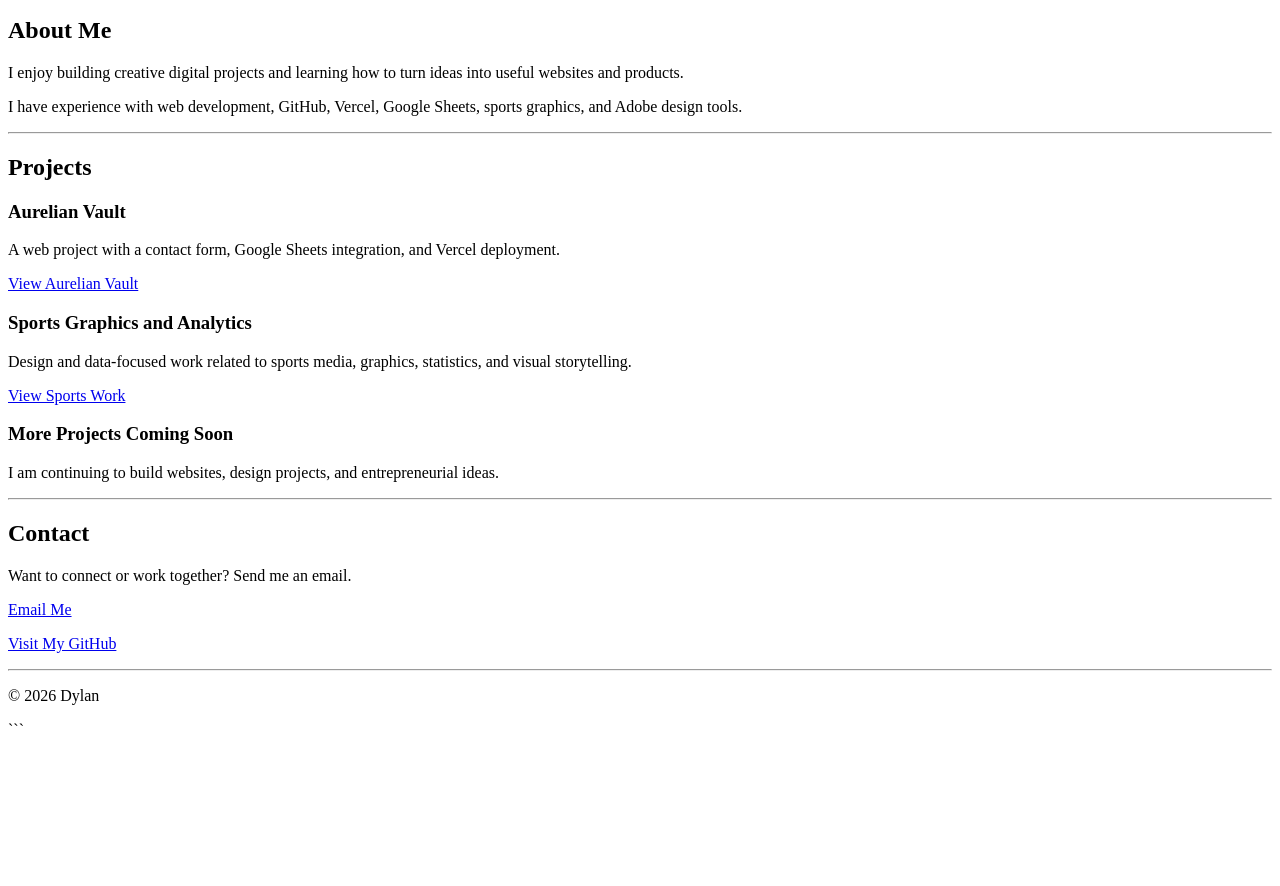
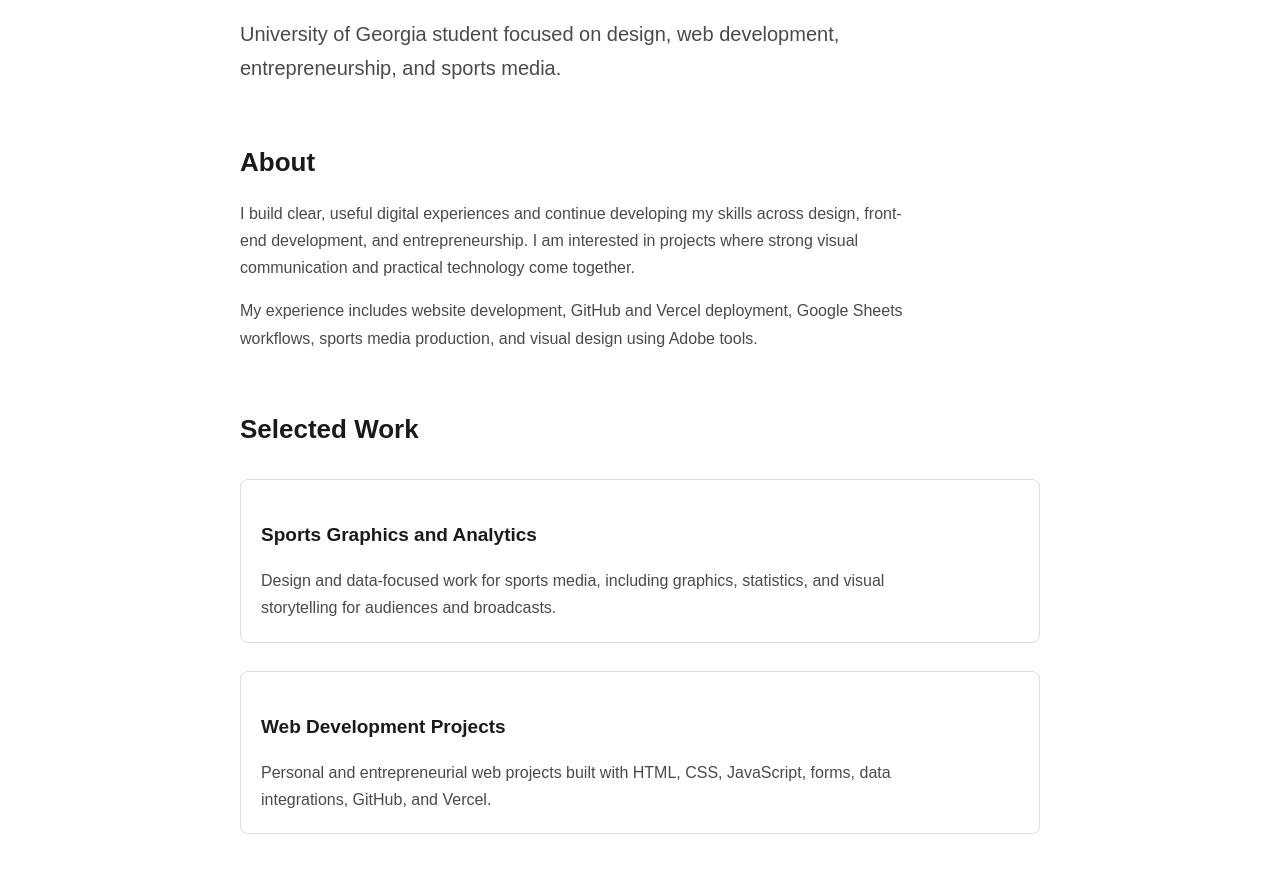
Before and after one commit to driegs17-alt/Personal-Website, a plain HTML site: page index.html in a window 1280 px wide. Shown: the part 145-1031 px from the top of the page. Before the commit the page ends 892 px from the top, so only its background shows below. Drawn offline with Linux system fonts and the light colour scheme.

Commit message:
Update index.html

````diff
--- a/index.html
+++ b/index.html
@@ -1,84 +1,173 @@
-```html
 <!DOCTYPE html>
 <html lang="en">
 <head>
   <meta charset="UTF-8">
   <meta name="viewport" content="width=device-width, initial-scale=1.0">
 
-  <title>Dylan | Personal Website</title>
+  <title>Dylan Riegert | Designer and Developer</title>
+
+  <style>
+    body {
+      max-width: 800px;
+      margin: 60px auto;
+      padding: 0 24px;
+      font-family: Arial, sans-serif;
+      line-height: 1.7;
+      color: #1a1a1a;
+      background-color: #ffffff;
+    }
+
+    h1 {
+      margin-bottom: 4px;
+      font-size: 48px;
+      letter-spacing: -1px;
+    }
+
+    h2 {
+      margin-top: 55px;
+      margin-bottom: 10px;
+      font-size: 26px;
+    }
+
+    h3 {
+      margin-bottom: 4px;
+      font-size: 19px;
+    }
+
+    p {
+      max-width: 680px;
+      color: #4a4a4a;
+    }
+
+    a {
+      color: #1a1a1a;
+      font-weight: bold;
+      text-decoration: underline;
+      text-underline-offset: 4px;
+    }
+
+    a:hover {
+      color: #555555;
+    }
+
+    .intro {
+      max-width: 650px;
+      font-size: 20px;
+    }
+
+    .project {
+      margin-top: 28px;
+      padding: 20px;
+      border: 1px solid #dddddd;
+      border-radius: 8px;
+    }
+
+    .project p {
+      margin-bottom: 0;
+    }
+
+    .contact-links a {
+      margin-right: 20px;
+    }
+
+    footer {
+      margin-top: 70px;
+      padding-top: 20px;
+      border-top: 1px solid #dddddd;
+      color: #777777;
+      font-size: 14px;
+    }
+
+    @media (max-width: 600px) {
+      body {
+        margin: 35px auto;
+      }
+
+      h1 {
+        font-size: 38px;
+      }
+    }
+  </style>
 </head>
 
 <body>
 
-  <h1>Dylan</h1>
+  <header>
+    <h1>Dylan Riegert</h1>
+
+    <p class="intro">
+      University of Georgia student focused on design, web development,
+      entrepreneurship, and sports media.
+    </p>
+  </header>
+
+  <main>
+
+    <section>
+      <h2>About</h2>
 
       <p>
-    University of Georgia student interested in design, entrepreneurship,
-    web development, and sports media.
-  </p>
-
-  <hr>
-
-  <h2>About Me</h2>
-
-  <p>
-    I enjoy building creative digital projects and learning how to turn ideas
-    into useful websites and products.
+        I build clear, useful digital experiences and continue developing my
+        skills across design, front-end development, and entrepreneurship.
+        I am interested in projects where strong visual communication and
+        practical technology come together.
       </p>
 
       <p>
-    I have experience with web development, GitHub, Vercel, Google Sheets,
-    sports graphics, and Adobe design tools.
+        My experience includes website development, GitHub and Vercel
+        deployment, Google Sheets workflows, sports media production, and
+        visual design using Adobe tools.
       </p>
+    </section>
 
-  <hr>
+    <section>
+      <h2>Selected Work</h2>
 
-  <h2>Projects</h2>
-
-  <h3>Aurelian Vault</h3>
-
-  <p>
-    A web project with a contact form, Google Sheets integration,
-    and Vercel deployment.
-  </p>
-
-  <a href="#">View Aurelian Vault</a>
-
+      <article class="project">
         <h3>Sports Graphics and Analytics</h3>
 
         <p>
-    Design and data-focused work related to sports media, graphics,
-    statistics, and visual storytelling.
+          Design and data-focused work for sports media, including graphics,
+          statistics, and visual storytelling for audiences and broadcasts.
         </p>
+      </article>
 
-  <a href="#">View Sports Work</a>
-
-  <h3>More Projects Coming Soon</h3>
+      <article class="project">
+        <h3>Web Development Projects</h3>
 
         <p>
-    I am continuing to build websites, design projects, and entrepreneurial ideas.
+          Personal and entrepreneurial web projects built with HTML, CSS,
+          JavaScript, forms, data integrations, GitHub, and Vercel.
         </p>
+      </article>
+    </section>
 
-  <hr>
-
+    <section>
       <h2>Contact</h2>
 
       <p>
-    Want to connect or work together? Send me an email.
+        For collaborations, freelance work, or project conversations, feel
+        free to get in touch.
       </p>
 
-  <a href="mailto:your-email@example.com">Email Me</a>
+      <p class="contact-links">
+        <a href="mailto:driegs17@icloud.com">Personal Email</a>
+        <a href="mailto:dtr16854@uga.edu">UGA Email</a>
+        <a
+          href="https://www.linkedin.com/in/dylan-riegert-416080329/"
+          target="_blank"
+          rel="noopener noreferrer"
+        >
+          LinkedIn
+        </a>
+      </p>
+    </section>
 
-  <p>
-    <a href="https://github.com/yourusername">Visit My GitHub</a>
-  </p>
-
-  <hr>
+  </main>
 
   <footer>
-    <p>© 2026 Dylan</p>
+    <p>© 2026 Dylan Riegert</p>
   </footer>
 
 </body>
 </html>
-```
````
Lines whose indentation alone changed are shown as unchanged.
